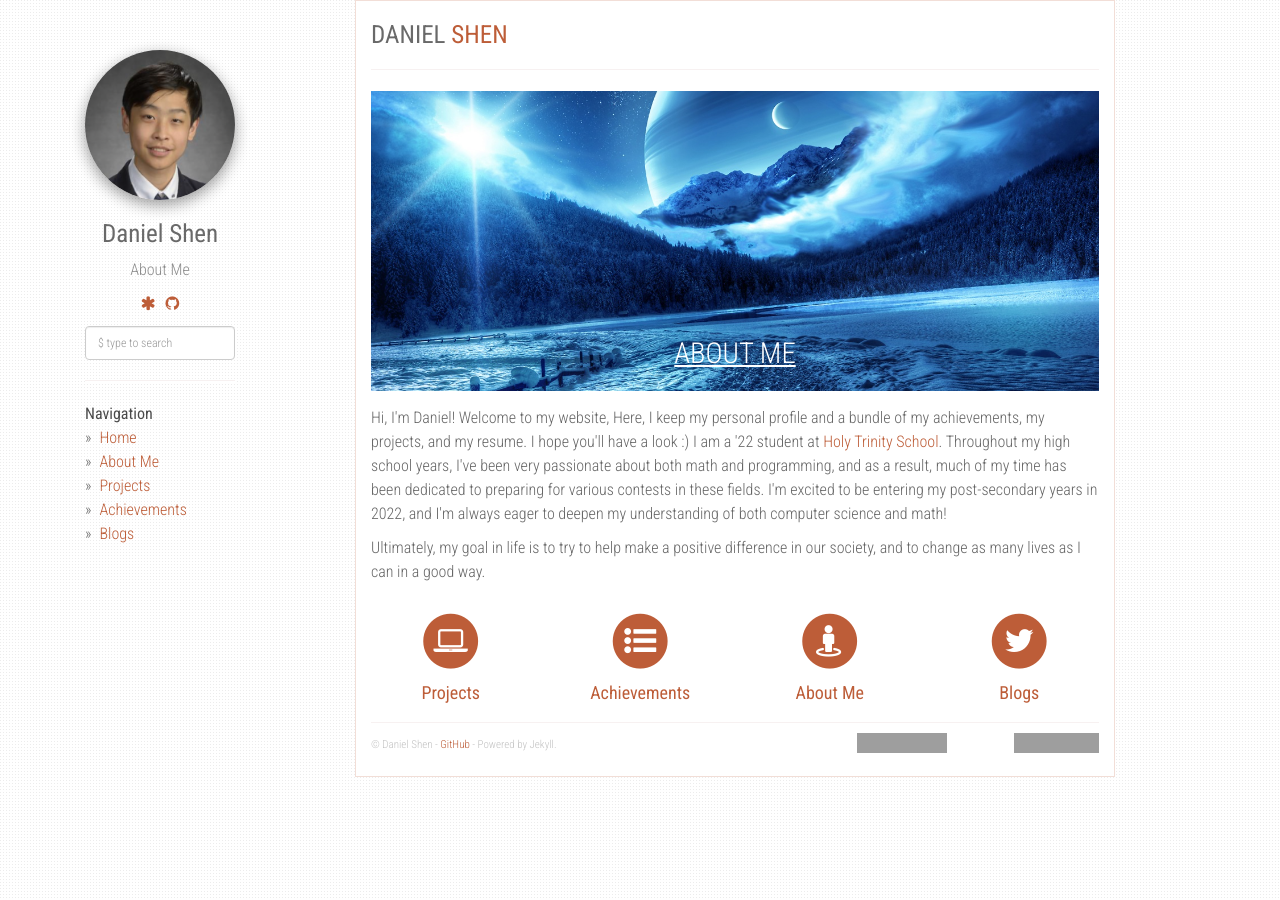
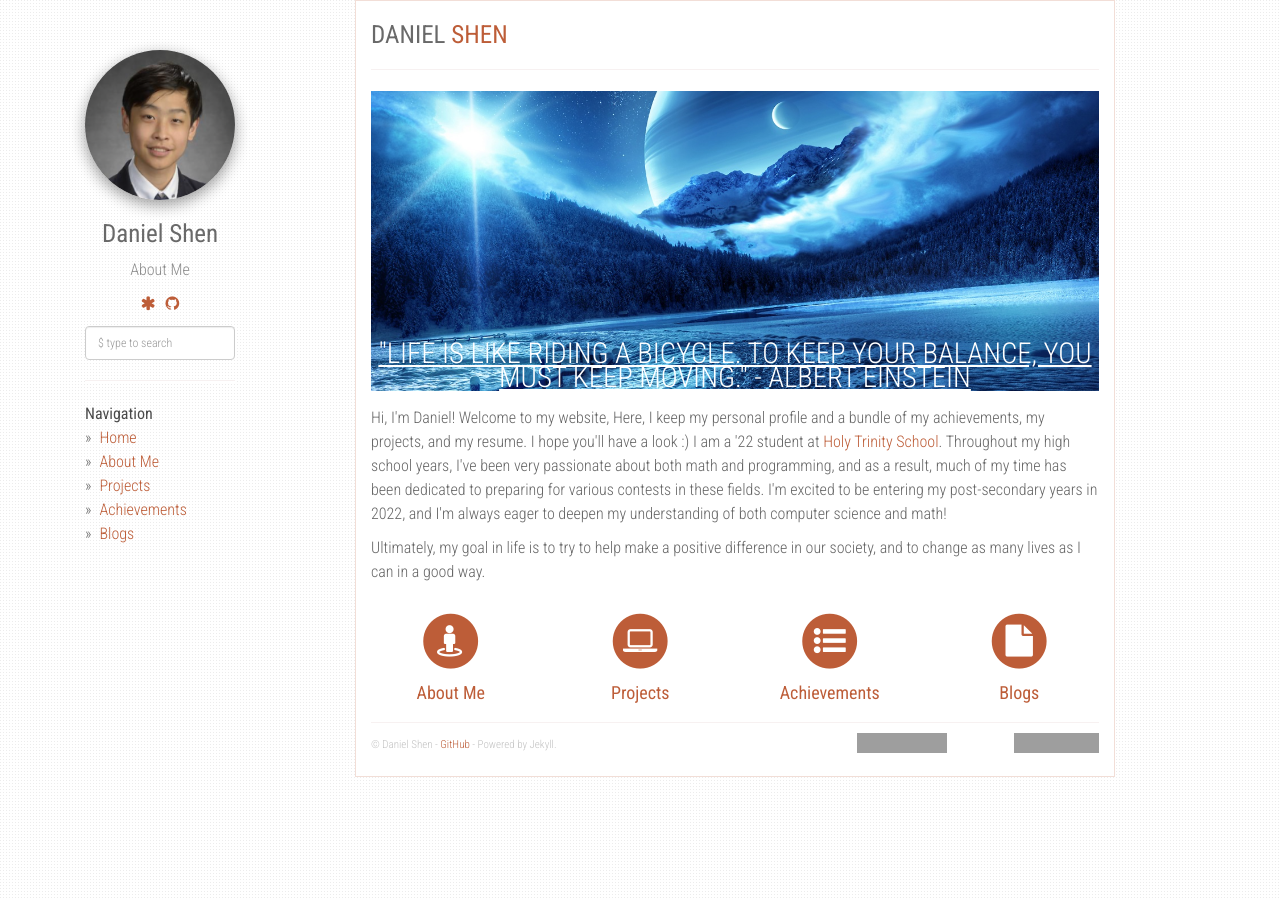
Before and after one commit to UncreativeName1/uncreativename1.github.io, a Jekyll site: the page built from index.html, in a window 1280 px wide. Built offline with Jekyll 4.4.1, drawn with Linux system fonts in a browser that asks for light colours; nearby versions of some CDN libraries; grey boxes are pictures that could not be loaded.

Commit message:
Add files via upload

```diff
--- a/index.html
+++ b/index.html
@@ -9,7 +9,7 @@ layout: default
   <div class="content">
     <div class="header-content">
       <p class="header-content__message">
-        ABOUT ME
+        "Life is like riding a bicycle. To keep your balance, you must keep moving." - Albert Einstein
       </p>
     </div>
     <div class="row">
@@ -26,6 +26,15 @@ layout: default
       </div>
     </div>
     <div class="row home-quick-links">
+      <div class="col-md-3 home-quick-links__link">
+        <a href="{{ site.url }}/about">
+          <span class="fa-stack fa-2x">
+            <i class="fa fa-circle fa-stack-2x text-primary"></i>
+            <i class="fa fa-street-view fa-stack-1x fa-inverse"></i>
+          </span>
+          <h4>About Me</h4>
+        </a>
+      </div>
       <div class="col-md-3 home-quick-links__link">
         <a href="{{ site.url }}/projects">
           <span class="fa-stack fa-2x">
@@ -45,19 +54,10 @@ layout: default
         </a>
       </div>
       <div class="col-md-3 home-quick-links__link">
-        <a href="{{ site.url }}/about">
-          <span class="fa-stack fa-2x">
-            <i class="fa fa-circle fa-stack-2x text-primary"></i>
-            <i class="fa fa-street-view fa-stack-1x fa-inverse"></i>
-          </span>
-          <h4>About Me</h4>
-        </a>
-      </div>
-      <div class="col-md-3 home-quick-links__link">
           <a href="{{ site.url }}/blogs">
             <span class="fa-stack fa-2x">
               <i class="fa fa-circle fa-stack-2x text-primary"></i>
-              <i class="fa fa-twitter fa-stack-1x fa-inverse"></i>
+              <i class="fa fa-file fa-stack-1x fa-inverse"></i>
             </span>
             <h4>Blogs</h4>
           </a>
```
Also changed, not shown: achievements.md (+3 -3 lines).
